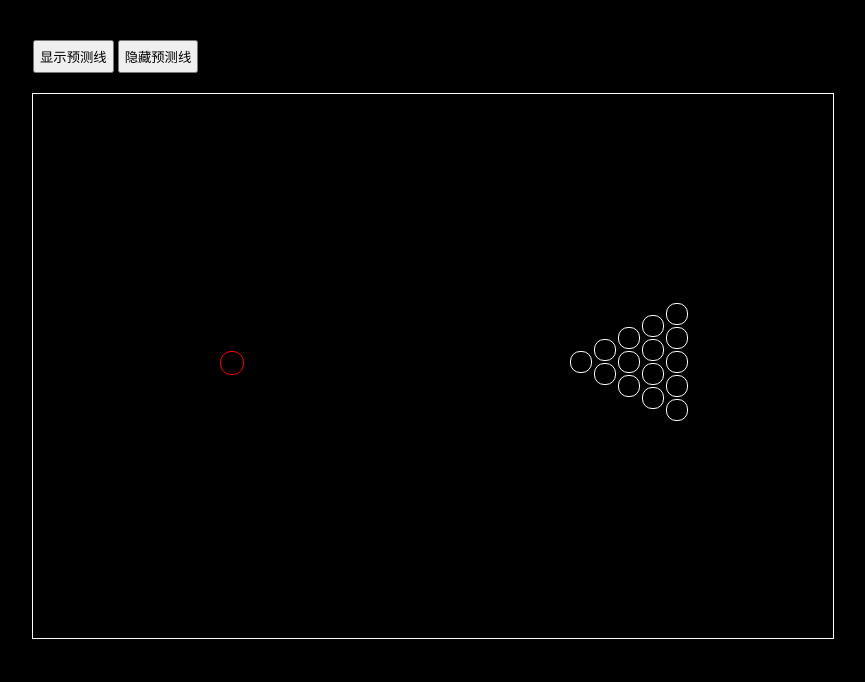
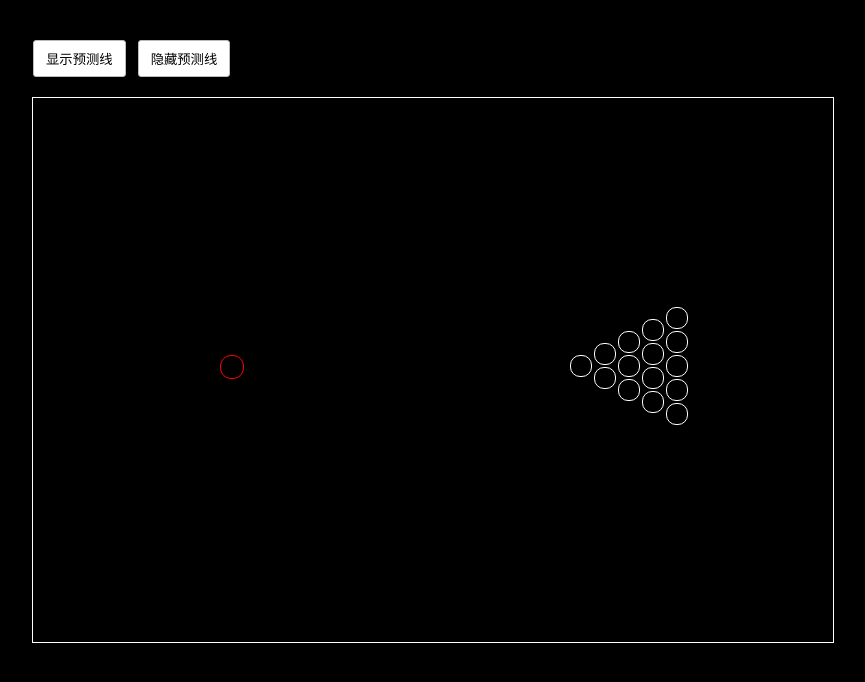
Before and after one commit to qubaomingg/CrashBall, a plain HTML site: page index.html in a window 1280 px wide. Shown: the whole page, without its empty margins (207-1072 px from the left). Drawn offline with Linux system fonts and the light colour scheme.

Commit message:
add show.png

```diff
--- a/css/main.css
+++ b/css/main.css
@@ -16,4 +16,10 @@ h1 .sub {vertical-align:super; color:red; font-size:9px; }
 #tips {padding:15px 0 0 20px; text-align:left; color:red; font-size:12px}
 #predict {position: relative;width: 100%; height: 100px;}
 .control {width: 800px; margin: 40px auto 0; text-align: left;}
-.predict {padding: 5px;}
+.predict{
+  padding: 8px 12px;
+  background: #fff;
+  border: 1px solid #bbb;
+  border-radius: 3px;
+  margin-right: 8px;
+  }
```
Also changed, not shown: img/show.png (added).
